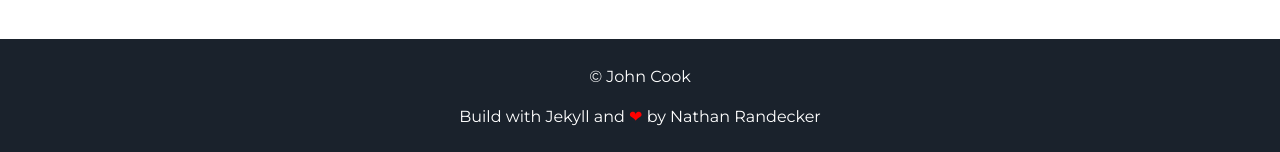
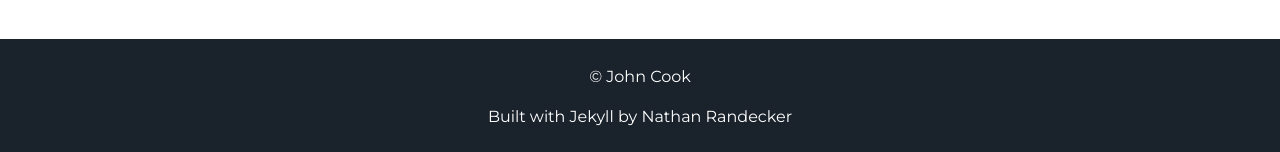
Before and after one commit to johngncook/Analytics-Portfolio, a Jekyll site: the page built from index.html, in a window 1280 px wide and 900 px high, scrolled down 1712 px. Shown: the part 745-897 px from the top of the window. Built offline with Jekyll 4.4.1, drawn with Linux system fonts in a browser that asks for light colours; nearby versions of some CDN libraries.

Commit message:
Update footer.html

```diff
--- a/_includes/footer.html
+++ b/_includes/footer.html
@@ -1,6 +1,6 @@
 <footer class="footer">
     <p>&copy; {{site.username}}</p>
-    <p>Build with Jekyll and <span class="love">❤</span> by <a href="https://github.com/nrandecker">Nathan Randecker</a></p>
+    <p>Built with Jekyll by <a href="https://github.com/nrandecker">Nathan Randecker</a></p>
 </footer>
 <script src="//cdn.jsdelivr.net/particles.js/2.0.0/particles.min.js"></script>
 <script src="{{ "/assets/js/sweet-scroll.min.js" | prepend: site.baseurl }}"></script>
```
